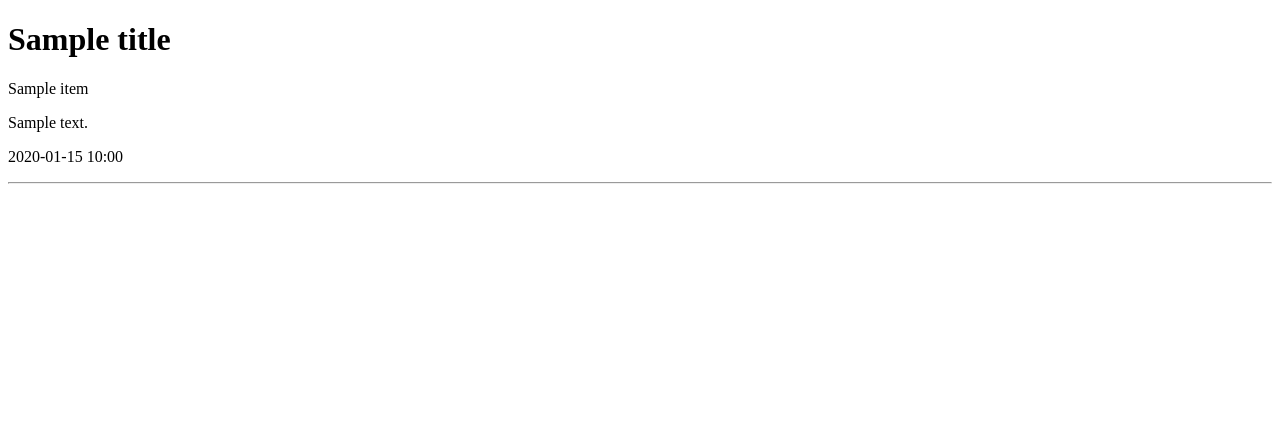
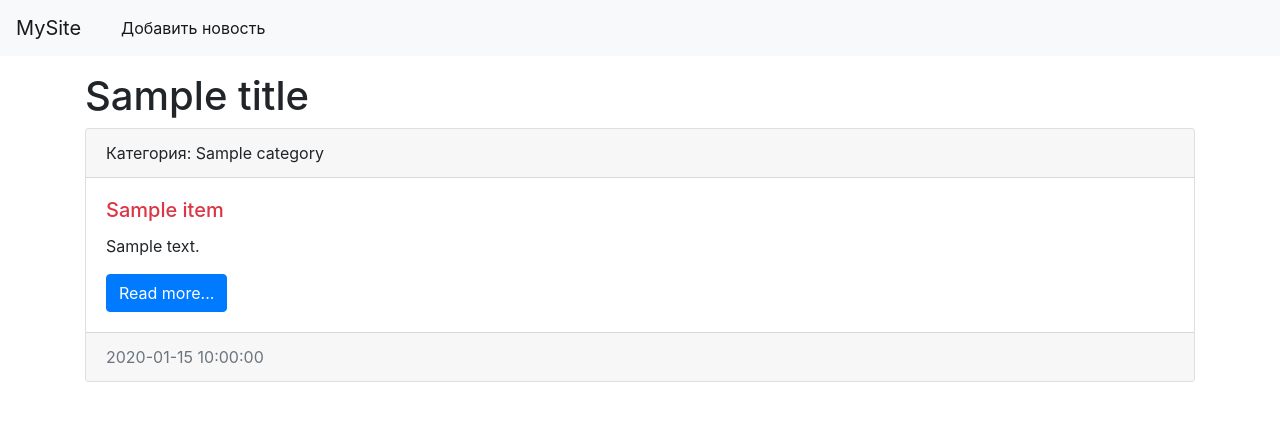
Before and after one commit to batigorek/testProject, a Django app: template mysite/news/templates/news/index.html in a window 1280 px wide. Shown: the top 421 px of the page. Run offline with Django 3.2, Linux system fonts and the light colour scheme; the template is opened without the code that fills it: most values are stand-ins (such as "Sample title", 1, 10 or a date in 2020); some libraries are stand-ins or nearby versions.

Commit message:
Html_page

```diff
--- a/mysite/news/templates/news/index.html
+++ b/mysite/news/templates/news/index.html
@@ -1,23 +1,69 @@
-<!DOCTYPE html>
+<!doctype html>
 <html lang="en">
 <head>
-    <meta charset="UTF-8">
+    <meta charset="utf-8">
+    <meta name="viewport" content="width=device-width, initial-scale=1, shrink-to-fit=no">
+
+    <link rel="stylesheet" href="https://stackpath.bootstrapcdn.com/bootstrap/4.4.1/css/bootstrap.min.css"
+          integrity="sha384-Vkoo8x4CGsO3+Hhxv8T/Q5PaXtkKtu6ug5TOeNV6gBiFeWPGFN9MuhOf23Q9Ifjh" crossorigin="anonymous">
+
     <title>{{ title }}</title>
 </head>
 <body>
 
-<h1>{{ title }}</h1>
+<nav class="navbar navbar-expand-lg navbar-light bg-light">
+    <a class="navbar-brand" href="/">MySite</a>
+    <button class="navbar-toggler" type="button" data-toggle="collapse" data-target="#navbarSupportedContent"
+            aria-controls="navbarSupportedContent" aria-expanded="false" aria-label="Toggle navigation">
+        <span class="navbar-toggler-icon"></span>
+    </button>
 
-{% for item in news %}
+    <div class="collapse navbar-collapse" id="navbarSupportedContent">
+        <ul class="navbar-nav mr-auto">
+            <li class="nav-item active">
+                <a class="nav-link" href="/"><span class="sr-only">Главная</span></a>
+            </li>
+            <li class="nav-item active">
+                <a class="nav-link" href="/">Добавить новость</a>
+            </li>
+        </ul>
+    </div>
+</nav>
 
-<div>
-    <p>{{ item.title }}</p>
-    <p>{{ item.content }}</p>
-    <p>{{ item.created_at|date:"Y-m-d H:i" }}</p>
+<div class="container mt-3">
+    <h1>{{ title }}</h1>
+    <div class="row">
+        <div class="col-md-12">
+            {% for item in news %}
+
+            <div class="card mb-3">
+                <div class="card-header">
+                    Категория: {{ item.category }}
+                </div>
+                <div class="card-body">
+                    <h5 class="card-title {% cycle 'text-danger' 'text-success' %}">{{ item.title }}</h5>
+                    <p class="card-text">{{ item.content }}</p>
+                    <a href="#" class="btn btn-primary">Read more...</a>
+                </div>
+                <div class="card-footer text-muted">
+                    {{ item.created_at|date:"Y-m-d H:i:s" }}
+                </div>
+            </div>
+            {% empty %}
+                Oops...
+            {% endfor %}
+        </div>
+    </div>
 </div>
-<hr>
 
-{% endfor %}
-
+<script src="https://code.jquery.com/jquery-3.4.1.slim.min.js"
+        integrity="sha384-J6qa4849blE2+poT4WnyKhv5vZF5SrPo0iEjwBvKU7imGFAV0wwj1yYfoRSJoZ+n"
+        crossorigin="anonymous"></script>
+<script src="https://cdn.jsdelivr.net/npm/popper.js@1.16.0/dist/umd/popper.min.js"
+        integrity="sha384-Q6E9RHvbIyZFJoft+2mJbHaEWldlvI9IOYy5n3zV9zzTtmI3UksdQRVvoxMfooAo"
+        crossorigin="anonymous"></script>
+<script src="https://stackpath.bootstrapcdn.com/bootstrap/4.4.1/js/bootstrap.min.js"
+        integrity="sha384-wfSDF2E50Y2D1uUdj0O3uMBJnjuUD4Ih7YwaYd1iqfktj0Uod8GCExl3Og8ifwB6"
+        crossorigin="anonymous"></script>
 </body>
 </html>
```
Also changed, not shown: mysite/news/admin.py (+10 -2 lines), mysite/news/models.py (+13 -0 lines), mysite/db.sqlite3, mysite/news/migrations/0003_auto_20211003_0016.py (added).
